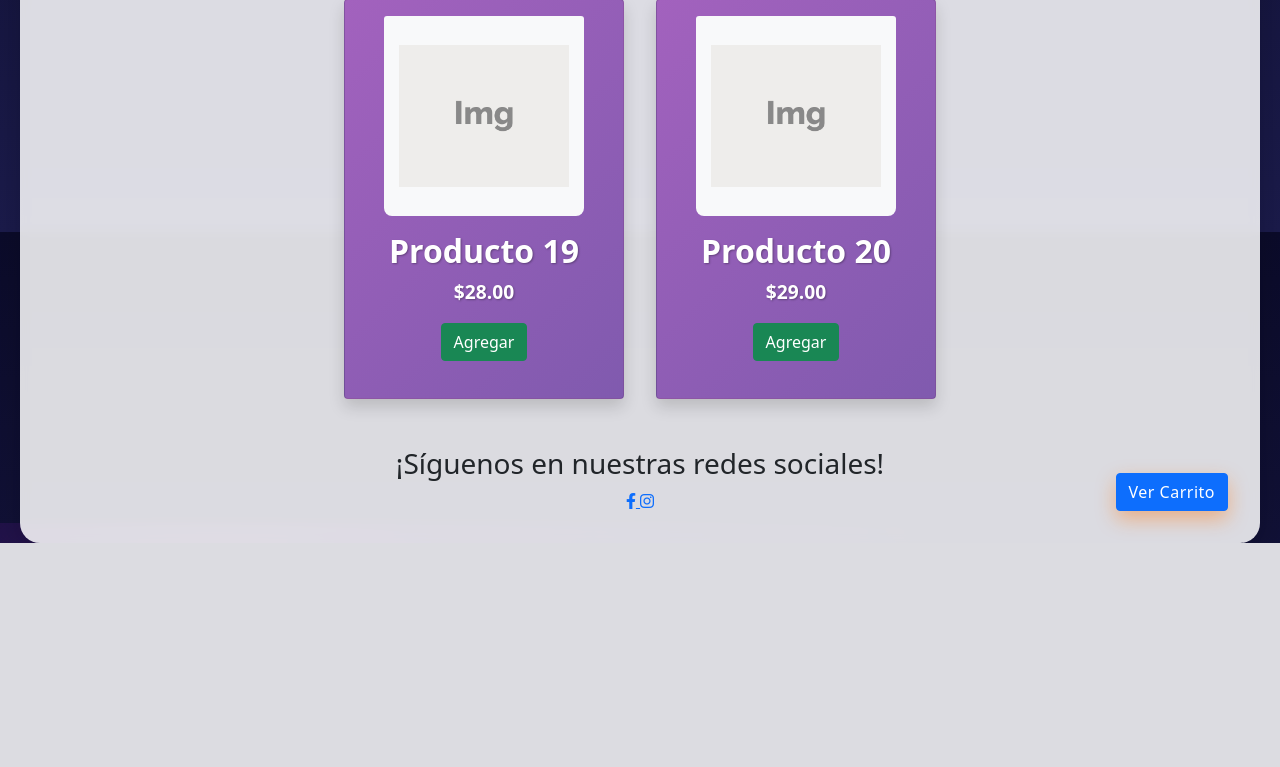
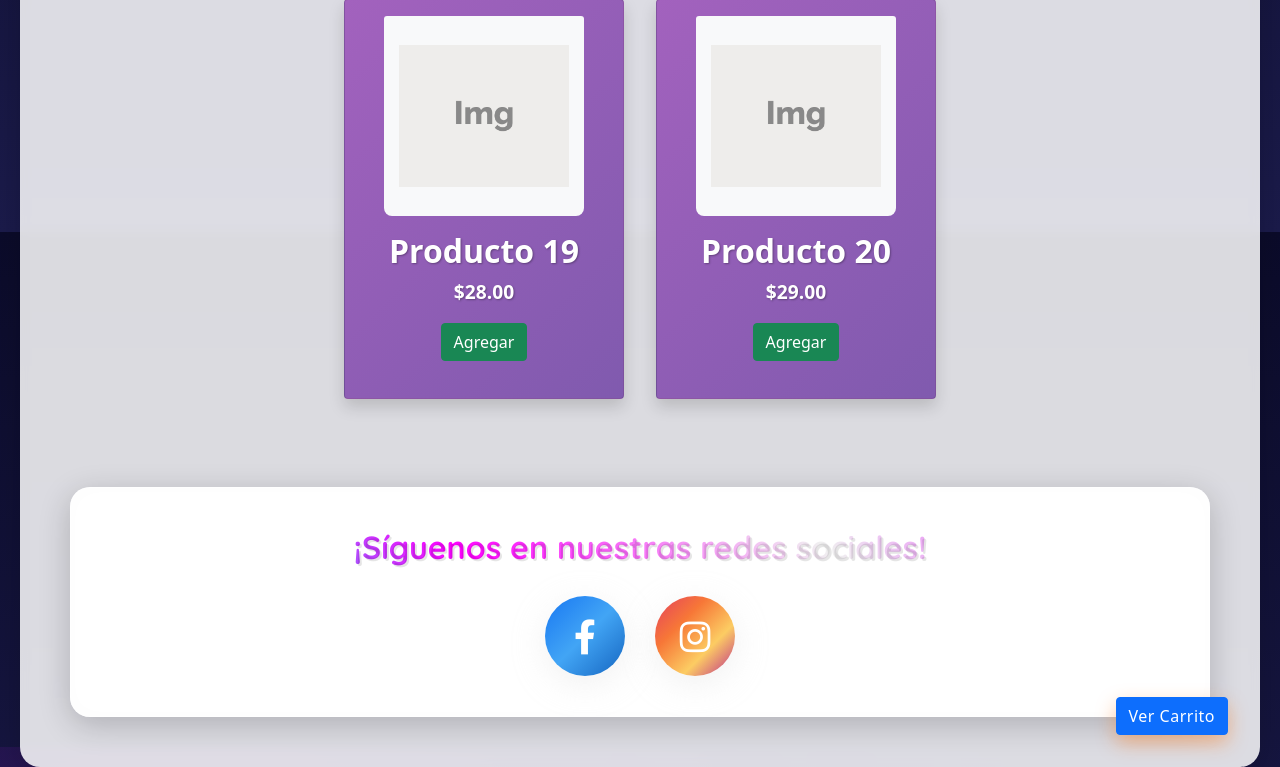
Before and after one commit to yzkrafabf/sinkro, a PHP site: page / in a window 1280 px wide. Shown: the part 2968-3735 px from the top of the page. Before the commit the page ends 3511 px from the top, so only its background shows below. Run offline with PHP 8.4, Linux system fonts and the light colour scheme; data comes from the database, SQL or seed files in the repository.

Commit message:
estilo.css

```diff
--- a/css/estilo.css
+++ b/css/estilo.css
@@ -212,3 +212,243 @@ header .fs-4 {
   background: var(--naranja-medio);
   transform: scale(1.08);
 }
+
+/* Estilos para redes sociales */
+.social-media-links {
+  display: flex;
+  gap: 15px;
+  align-items: center;
+}
+
+.social-link {
+  display: inline-flex;
+  align-items: center;
+  justify-content: center;
+  width: 45px;
+  height: 45px;
+  border-radius: 50%;
+  text-decoration: none;
+  font-size: 20px;
+  transition: all 0.3s ease;
+  position: relative;
+  overflow: hidden;
+  box-shadow: 0 4px 15px rgba(0, 0, 0, 0.2);
+}
+
+.social-link::before {
+  content: '';
+  position: absolute;
+  top: 0;
+  left: 0;
+  right: 0;
+  bottom: 0;
+  border-radius: 50%;
+  background: linear-gradient(45deg, transparent, rgba(255, 255, 255, 0.3));
+  opacity: 0;
+  transition: opacity 0.3s ease;
+}
+
+.social-link:hover::before {
+  opacity: 1;
+}
+
+.social-link.facebook {
+  background: linear-gradient(135deg, #1877f2, #42a5f5);
+  color: white;
+}
+
+.social-link.facebook:hover {
+  background: linear-gradient(135deg, #166fe5, #1976d2);
+  transform: translateY(-3px) scale(1.1);
+  box-shadow: 0 8px 25px rgba(24, 119, 242, 0.4);
+  color: white;
+}
+
+.social-link.instagram {
+  background: linear-gradient(135deg, #e4405f, #f77737, #fccc63);
+  color: white;
+}
+
+.social-link.instagram:hover {
+  background: linear-gradient(135deg, #d73447, #e91e63, #ff9800);
+  transform: translateY(-3px) scale(1.1);
+  box-shadow: 0 8px 25px rgba(228, 64, 95, 0.4);
+  color: white;
+}
+
+.social-link i {
+  z-index: 2;
+  position: relative;
+}
+
+/* Animación de pulso para las redes sociales */
+@keyframes socialPulse {
+  0% {
+    box-shadow: 0 4px 15px rgba(0, 0, 0, 0.2);
+  }
+  50% {
+    box-shadow: 0 4px 20px rgba(255, 255, 255, 0.3);
+  }
+  100% {
+    box-shadow: 0 4px 15px rgba(0, 0, 0, 0.2);
+  }
+}
+
+.social-link {
+  animation: socialPulse 3s ease-in-out infinite;
+}
+
+/* Responsive para redes sociales */
+@media (max-width: 768px) {
+  .social-media-links {
+    gap: 10px;
+  }
+
+  .social-link {
+    width: 40px;
+    height: 40px;
+    font-size: 18px;
+  }
+}
+
+/* Estilos para redes sociales en el footer */
+.social-footer {
+  background: rgba(255, 255, 255, 0.95);
+  backdrop-filter: blur(15px);
+  border-radius: 20px;
+  margin: 40px 20px 20px 20px;
+  padding: 40px 20px;
+  box-shadow: 0 8px 32px rgba(0, 0, 0, 0.2);
+  border: 1px solid rgba(255, 255, 255, 0.3);
+}
+
+.social-title {
+  font-family: 'Quicksand', sans-serif;
+  font-weight: 700;
+  font-size: 2rem;
+  background: linear-gradient(45deg, #00ffff, #ff00ff, #f0f0f0, #e100ff);
+  -webkit-background-clip: text;
+  -webkit-text-fill-color: transparent;
+  background-clip: text;
+  margin-bottom: 30px;
+  text-shadow: 2px 2px 0 rgba(0, 0, 0, 0.1);
+}
+
+.social-media-links-footer {
+  display: flex;
+  gap: 30px;
+  align-items: center;
+  justify-content: center;
+}
+
+.social-link-footer {
+  display: inline-flex;
+  align-items: center;
+  justify-content: center;
+  width: 80px;
+  height: 80px;
+  border-radius: 50%;
+  text-decoration: none;
+  font-size: 35px;
+  transition: all 0.4s ease;
+  position: relative;
+  overflow: hidden;
+  box-shadow: 0 8px 25px rgba(0, 0, 0, 0.3);
+}
+
+.social-link-footer::before {
+  content: '';
+  position: absolute;
+  top: 0;
+  left: 0;
+  right: 0;
+  bottom: 0;
+  border-radius: 50%;
+  background: linear-gradient(45deg, transparent, rgba(255, 255, 255, 0.4));
+  opacity: 0;
+  transition: opacity 0.4s ease;
+}
+
+.social-link-footer:hover::before {
+  opacity: 1;
+}
+
+.social-link-footer.facebook {
+  background: linear-gradient(135deg, #1877f2, #42a5f5, #1565c0);
+  color: white;
+}
+
+.social-link-footer.facebook:hover {
+  background: linear-gradient(135deg, #166fe5, #1976d2, #0d47a1);
+  transform: translateY(-8px) scale(1.15);
+  box-shadow: 0 15px 40px rgba(24, 119, 242, 0.6);
+  color: white;
+}
+
+.social-link-footer.instagram {
+  background: linear-gradient(135deg, #e4405f, #f77737, #fccc63, #bc2a8d);
+  color: white;
+}
+
+.social-link-footer.instagram:hover {
+  background: linear-gradient(135deg, #d73447, #e91e63, #ff9800, #9c27b0);
+  transform: translateY(-8px) scale(1.15);
+  box-shadow: 0 15px 40px rgba(228, 64, 95, 0.6);
+  color: white;
+}
+
+.social-link-footer i {
+  z-index: 2;
+  position: relative;
+}
+
+/* Animación de pulso mejorada para footer */
+@keyframes socialPulseFooter {
+  0% {
+    box-shadow: 0 8px 25px rgba(0, 0, 0, 0.3);
+  }
+  50% {
+    box-shadow: 0 8px 35px rgba(255, 255, 255, 0.4);
+  }
+  100% {
+    box-shadow: 0 8px 25px rgba(0, 0, 0, 0.3);
+  }
+}
+
+.social-link-footer {
+  animation: socialPulseFooter 4s ease-in-out infinite;
+}
+
+/* Responsive para redes sociales del footer */
+@media (max-width: 768px) {
+  .social-media-links-footer {
+    gap: 20px;
+  }
+
+  .social-link-footer {
+    width: 70px;
+    height: 70px;
+    font-size: 30px;
+  }
+
+  .social-title {
+    font-size: 1.5rem;
+  }
+
+  .social-footer {
+    margin: 20px 10px 10px 10px;
+    padding: 30px 15px;
+  }
+}
+
+@media (max-width: 480px) {
+  .social-link-footer {
+    width: 60px;
+    height: 60px;
+    font-size: 25px;
+  }
+
+  .social-title {
+    font-size: 1.3rem;
+  }
+}
```
